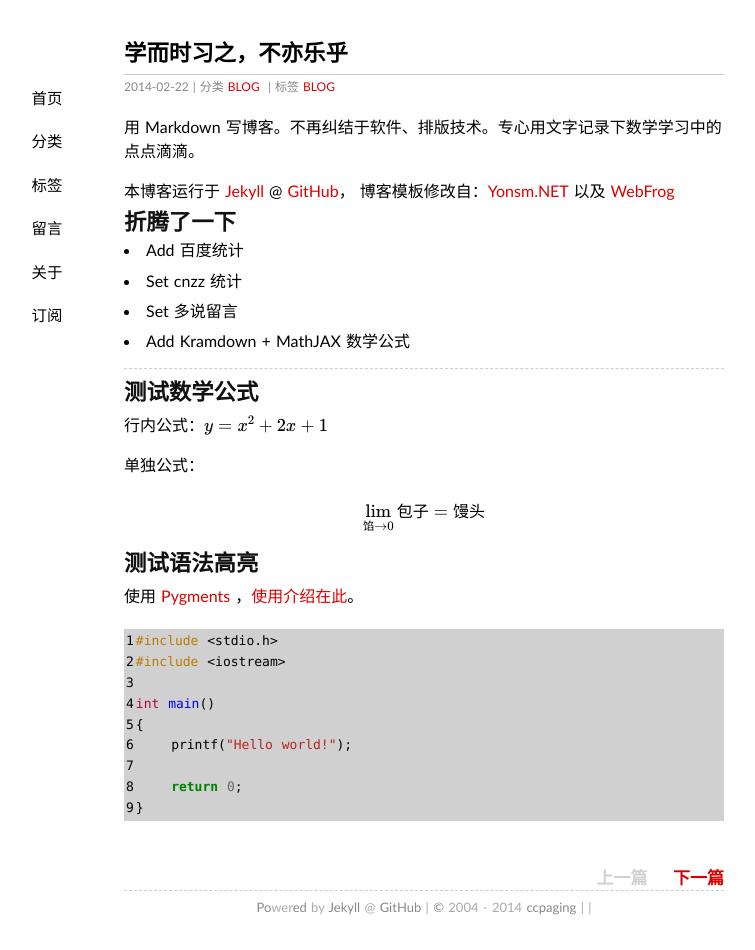
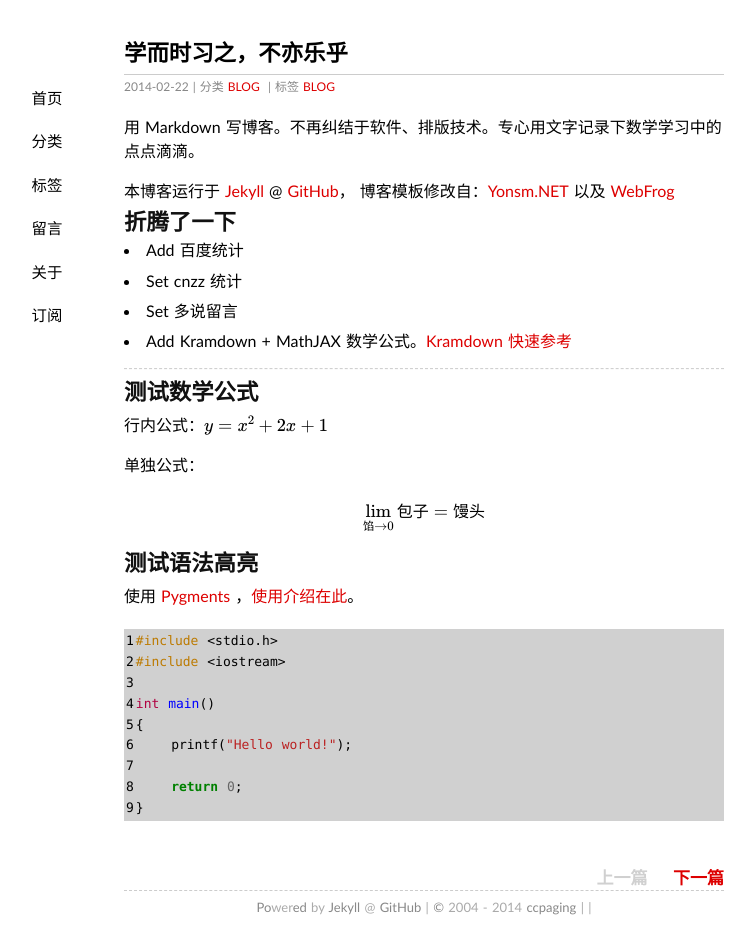
Before and after one commit to ccpaging/ccpaging.github.io, a Jekyll site: the page built from _posts/2014-02-22-hello-world.md, in a window 1280 px wide. Shown: the whole page, without its empty margins (216-971 px from the left). Built offline with Jekyll 4.4.1, drawn with Linux system fonts in a browser that asks for light colours; some web fonts are replaced; formulas are drawn with MathJax 3; comment, search, counter and statistics services are not loaded.

Commit message:
Update 2014-02-22-hello-world.md

```diff
--- a/_posts/2014-02-22-hello-world.md
+++ b/_posts/2014-02-22-hello-world.md
@@ -16,7 +16,7 @@ tags:  BLOG
 * Add 百度统计
 * Set cnzz 统计
 * Set 多说留言
-* Add Kramdown + MathJAX 数学公式
+* Add Kramdown + MathJAX 数学公式。[Kramdown 快速参考](http://kramdown.gettalong.org/quickref.html)
 
 ----
 
```
